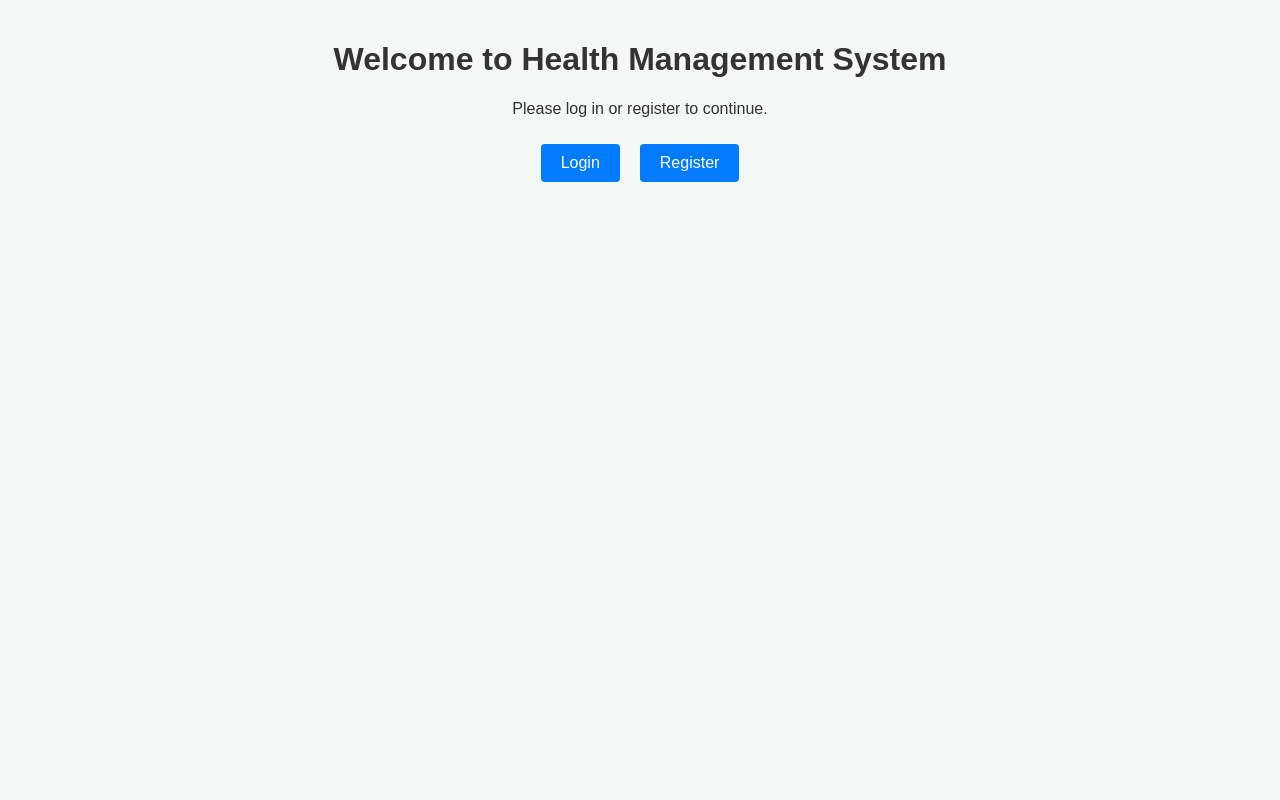
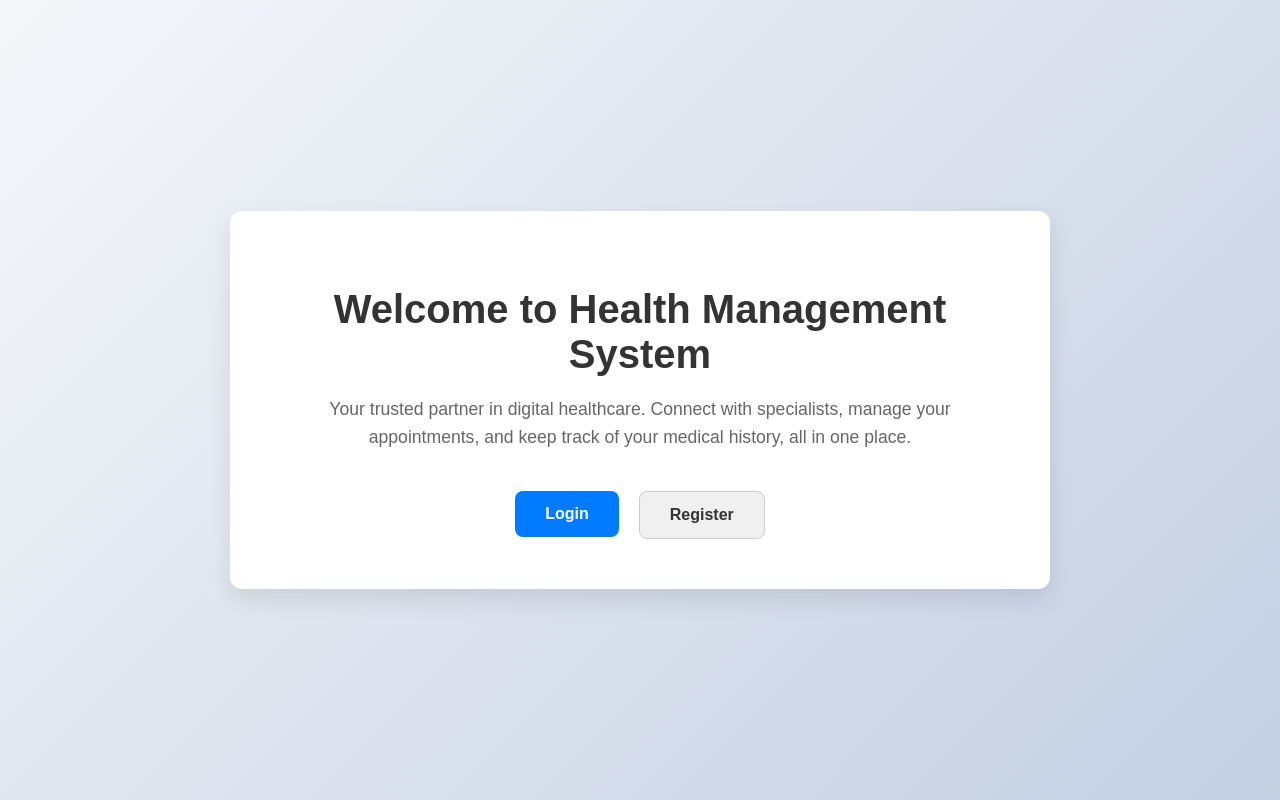
Before and after one commit to Saiteja-323/Healthcare_Project, a React app in the folder frontend/: page / in a window 1280 px wide. Built offline with nearby package versions, Linux system fonts and the light colour scheme; the HTML template or start-up script is replaced by a standard one.

Commit message:
update medical prescription

```diff
--- a/frontend/src/Home.jsx
+++ b/frontend/src/Home.jsx
@@ -1,57 +1,113 @@
-// frontend/src/Home.jsx
+import { useEffect } from 'react';
 import { Link, useNavigate } from 'react-router-dom';
 import { useAuth } from './AuthContext';
 
 function Home() {
-    const { user, logout } = useAuth();
+    const { user, loading } = useAuth();
     const navigate = useNavigate();
 
-    const handleLogout = () => {
-        logout();
-        navigate('/login');
-    };
+    useEffect(() => {
+        if (!loading && user) {
+            if (user.role === 'doctor' && user.doctor_profile) {
+                navigate('/doctor/dashboard', { replace: true });
+            } else if (user.role === 'patient' && user.patient_profile) {
+                navigate('/patient/dashboard', { replace: true });
+            }
+            else if (user.role === 'doctor') {
+                navigate('/doctor/dashboard', { replace: true });
+            } else if (user.role === 'patient') {
+                navigate('/patient/dashboard', { replace: true });
+            }
+        }
+    }, [user, loading, navigate]);
+
+    if (loading || user) {
+        return (
+            <div style={styles.container}>
+                <h1 style={styles.title}>Loading Your Experience...</h1>
+                <div style={styles.spinner}></div>
+            </div>
+        );
+    }
 
     return (
-        <div style={{ padding: '20px', textAlign: 'center', fontFamily: 'Arial, sans-serif' }}>
-            <h1>Welcome to Health Management System</h1>
-
-            {user ? (
-                <div>
-                    <p>Hello, {user.first_name || user.username}! (Role: {user.role})</p>
-                    {user.role === 'doctor' && (
-                        <Link to="/doctor/dashboard">
-                            <button style={{ margin: '10px', padding: '10px 20px', cursor: 'pointer' }}>
-                                Doctor Dashboard
-                            </button>
-                        </Link>
-                    )}
-                    {user.role === 'patient' && (
-                        <Link to="/patient/dashboard">
-                            <button style={{ margin: '10px', padding: '10px 20px', cursor: 'pointer' }}>
-                                Patient Dashboard
-                            </button>
-                        </Link>
-                    )}
-                    <button
-                        onClick={handleLogout}
-                        style={{ margin: '10px', padding: '10px 20px', backgroundColor: '#dc3545', color: 'white', border: 'none', borderRadius: '4px', cursor: 'pointer' }}
-                    >
-                        Logout
-                    </button>
-                </div>
-            ) : (
-                <div>
-                    <p>Please log in or register to continue.</p>
-                    <Link to="/login">
-                        <button style={{ margin: '10px', padding: '10px 20px', cursor: 'pointer' }}>Login</button>
+        <div style={styles.container}>
+            <div style={styles.card}>
+                <h1 style={styles.title}>Welcome to Health Management System</h1>
+                <p style={styles.subtitle}>Your trusted partner in digital healthcare. Connect with specialists, manage your appointments, and keep track of your medical history, all in one place.</p>
+                <div style={styles.buttonContainer}>
+                    <Link to="/login" style={{ textDecoration: 'none' }}>
+                        <button style={{ ...styles.button, ...styles.loginButton }}>Login</button>
                     </Link>
-                    <Link to="/register">
-                        <button style={{ margin: '10px', padding: '10px 20px', cursor: 'pointer' }}>Register</button>
+                    <Link to="/register" style={{ textDecoration: 'none' }}>
+                        <button style={{ ...styles.button, ...styles.registerButton }}>Register</button>
                     </Link>
                 </div>
-            )}
+            </div>
         </div>
     );
 }
 
+const styles = {
+    container: {
+        display: 'flex',
+        justifyContent: 'center',
+        alignItems: 'center',
+        minHeight: '100vh',
+        background: 'linear-gradient(135deg, #f5f7fa 0%, #c3cfe2 100%)',
+        fontFamily: 'Arial, sans-serif'
+    },
+    card: {
+        textAlign: 'center',
+        backgroundColor: 'white',
+        padding: '50px 60px',
+        borderRadius: '12px',
+        boxShadow: '0 10px 25px rgba(0, 0, 0, 0.1)',
+        maxWidth: '700px',
+    },
+    title: {
+        fontSize: '2.5rem',
+        color: '#333',
+        marginBottom: '15px'
+    },
+    subtitle: {
+        fontSize: '1.1rem',
+        color: '#666',
+        lineHeight: '1.6',
+        marginBottom: '40px'
+    },
+    buttonContainer: {
+        display: 'flex',
+        justifyContent: 'center',
+        gap: '20px'
+    },
+    button: {
+        padding: '14px 30px',
+        fontSize: '1rem',
+        border: 'none',
+        borderRadius: '8px',
+        cursor: 'pointer',
+        fontWeight: 'bold',
+        transition: 'transform 0.2s, box-shadow 0.2s'
+    },
+    loginButton: {
+        backgroundColor: '#007bff',
+        color: 'white',
+    },
+    registerButton: {
+        backgroundColor: '#f0f0f0',
+        color: '#333',
+        border: '1px solid #ccc'
+    },
+    spinner: {
+        border: '4px solid rgba(0, 0, 0, 0.1)',
+        width: '36px',
+        height: '36px',
+        borderRadius: '50%',
+        borderLeftColor: '#007bff',
+        animation: 'spin 1s ease infinite',
+        marginTop: '20px',
+    },
+};
+
 export default Home;
--- a/frontend/src/TreatmentFormModal.jsx
+++ b/frontend/src/TreatmentFormModal.jsx
@@ -1,18 +1,16 @@
-// --- UPDATED FILE: src/TreatmentFormModal.jsx ---
+// --- CORRECTED & ENHANCED FILE: frontend/src/TreatmentFormModal.jsx ---
 
 import { useState } from 'react';
 import axios from 'axios';
 
 const timingOptions = [
-    { key: 'mbe', label: 'Morning (Before Eat)' },
-    { key: 'maf', label: 'Morning (After Eat)' },
-    { key: 'abe', label: 'Afternoon (Before Eat)' },
-    { key: 'aaf', label: 'Afternoon (After Eat)' },
-    { key: 'nbe', label: 'Night (Before Eat)' },
-    { key: 'naf', label: 'Night (After Eat)' },
+    { key: 'mbe', label: 'Morning (Before Eat)' }, { key: 'maf', label: 'Morning (After Eat)' },
+    { key: 'abe', label: 'Afternoon (Before Eat)' }, { key: 'aaf', label: 'Afternoon (After Eat)' },
+    { key: 'nbe', label: 'Night (Before Eat)' }, { key: 'naf', label: 'Night (After Eat)' },
 ];
 
-function MedicineInput({ category, items, setItems }) {
+// Refactored MedicineInput for more robust add/remove logic
+function MedicineInput({ categoryName, categoryItems, setMedications }) {
     const [name, setName] = useState('');
     const [quantity, setQuantity] = useState(1);
     const [timings, setTimings] = useState([]);
@@ -27,21 +25,29 @@ function MedicineInput({ category, items, setItems }) {
             alert('Please enter name, quantity, and select at least one timing.');
             return;
         }
-        setItems(prev => ({...prev, [name]: { quantity, timings }}));
+        setMedications(prev => ({
+            ...prev,
+            [categoryName]: { ...prev[categoryName], [name]: { quantity, timings } }
+        }));
         setName('');
         setQuantity(1);
         setTimings([]);
+        // Clear checkboxes visually
+        document.querySelectorAll(`input[name=${categoryName}-timing]`).forEach(el => el.checked = false);
     };
 
+    // --- FIX: Correctly implemented remove functionality ---
     const handleRemove = (itemName) => {
-        const newItems = { ...items };
-        delete newItems[itemName];
-        setItems(newItems);
+        setMedications(prev => {
+            const updatedCategory = { ...prev[categoryName] };
+            delete updatedCategory[itemName];
+            return { ...prev, [categoryName]: updatedCategory };
+        });
     };
 
     return (
         <div style={styles.section}>
-            <h4>{category}</h4>
+            <h4>{categoryName}</h4>
             <div style={styles.inputGroup}>
                 <input type="text" placeholder="Medicine Name" value={name} onChange={e => setName(e.target.value)} style={{flex: 2, marginRight: '5px'}}/>
                 <input type="number" placeholder="Qty" value={quantity} onChange={e => setQuantity(e.target.value)} min="1" style={{flex: 1, marginRight: '5px'}}/>
@@ -49,17 +55,17 @@ function MedicineInput({ category, items, setItems }) {
             <div style={styles.timingsGrid}>
                 {timingOptions.map(opt => (
                     <label key={opt.key} style={{fontSize: '0.8em'}}>
-                        <input type="checkbox" value={opt.key} checked={timings.includes(opt.key)} onChange={handleTimingChange} />
+                        <input type="checkbox" value={opt.key} name={`${categoryName}-timing`} onChange={handleTimingChange} />
                         {opt.label}
                     </label>
                 ))}
             </div>
-            <button type="button" onClick={handleAdd} style={{...styles.addButton, width: '100%', marginTop: '10px'}}>Add {category.slice(0, -1)}</button>
+            <button type="button" onClick={handleAdd} style={{...styles.addButton, width: '100%', marginTop: '10px'}}>Add {categoryName.slice(0, -1)}</button>
             <ul style={styles.list}>
-                {Object.entries(items).map(([itemName, details]) => (
+                {Object.entries(categoryItems).map(([itemName, details]) => (
                     <li key={itemName} style={styles.listItem}>
                         <span>{itemName} (x{details.quantity}) - <small>{details.timings.join(', ')}</small></span>
-                        <button onClick={() => handleRemove(itemName)} style={styles.removeButton}>×</button>
+                        <button type="button" onClick={() => handleRemove(itemName)} style={styles.removeButton}>×</button>
                     </li>
                 ))}
             </ul>
@@ -67,6 +73,7 @@ function MedicineInput({ category, items, setItems }) {
     );
 }
 
+// Refactored TestInput for robust remove functionality
 function TestInput({ tests, setTests }) {
     const [testName, setTestName] = useState('');
     const handleAdd = () => {
@@ -74,8 +81,9 @@ function TestInput({ tests, setTests }) {
         setTests(prev => [...prev, testName.trim()]);
         setTestName('');
     };
-    const handleRemove = (index) => {
-        setTests(prev => prev.filter((_, i) => i !== index));
+    // --- FIX: Correctly implemented remove functionality ---
+    const handleRemove = (indexToRemove) => {
+        setTests(prev => prev.filter((_, index) => index !== indexToRemove));
     };
     return (
         <div style={styles.section}>
@@ -88,7 +96,7 @@ function TestInput({ tests, setTests }) {
                 {tests.map((test, index) => (
                     <li key={index} style={styles.listItem}>
                         <span>{test}</span>
-                        <button onClick={() => handleRemove(index)} style={styles.removeButton}>×</button>
+                        <button type="button" onClick={() => handleRemove(index)} style={styles.removeButton}>×</button>
                     </li>
                 ))}
             </ul>
@@ -96,10 +104,9 @@ function TestInput({ tests, setTests }) {
     );
 }
 
-
 function TreatmentFormModal({ appointment, onClose, onSuccess }) {
     const [medications, setMedications] = useState({
-        tablets: {}, syrups: {}, injections: {}, ointments: {}, instruments: {}
+        Tablets: {}, Syrups: {}, Injections: {}, Ointments: {}, Instruments: {}
     });
     const [prescribedTests, setPrescribedTests] = useState([]);
     const [loading, setLoading] = useState(false);
@@ -111,10 +118,9 @@ function TreatmentFormModal({ appointment, onClose, onSuccess }) {
         setError('');
 
         const formData = new FormData();
-        // Clean up empty medication categories before sending
         const finalMedications = Object.entries(medications).reduce((acc, [key, value]) => {
             if(Object.keys(value).length > 0) {
-                acc[key] = value;
+                acc[key.toLowerCase()] = value; // Convert key to lowercase for backend
             }
             return acc;
         }, {});
@@ -127,13 +133,12 @@ function TreatmentFormModal({ appointment, onClose, onSuccess }) {
         }
 
         try {
-            await axios.post(`/api/appointments/${appointment.id}/complete/`, formData, {
-                headers: { 'Content-Type': 'multipart/form-data' } // Still needed if you might add files later
-            });
+            await axios.post(`/api/appointments/${appointment.id}/complete/`, formData);
             alert('Treatment submitted successfully! Records sent for processing.');
-            onSuccess();
+            onSuccess(); // This refreshes the dashboard
             onClose();
         } catch (err) {
+            console.error("Submission Error:", err); // Log the error
             const errorMsg = err.response?.data?.error || 'Failed to submit treatment.';
             setError(errorMsg);
         } finally {
@@ -149,11 +154,14 @@ function TreatmentFormModal({ appointment, onClose, onSuccess }) {
                 {error && <p style={{ color: 'red' }}>{error}</p>}
 
                 <div style={styles.grid}>
-                    <MedicineInput category="Tablets" items={medications.tablets} setItems={items => setMedications(p => ({...p, tablets: items}))}/>
-                    <MedicineInput category="Syrups" items={medications.syrups} setItems={items => setMedications(p => ({...p, syrups: items}))}/>
-                    <MedicineInput category="Injections" items={medications.injections} setItems={items => setMedications(p => ({...p, injections: items}))}/>
-                    <MedicineInput category="Ointments" items={medications.ointments} setItems={items => setMedications(p => ({...p, ointments: items}))}/>
-                    <MedicineInput category="Instruments" items={medications.instruments} setItems={items => setMedications(p => ({...p, instruments: items}))}/>
+                    {Object.keys(medications).map(category => (
+                         <MedicineInput
+                            key={category}
+                            categoryName={category}
+                            categoryItems={medications[category]}
+                            setMedications={setMedications}
+                        />
+                    ))}
                     <TestInput tests={prescribedTests} setTests={setPrescribedTests} />
                 </div>
 
@@ -173,7 +181,7 @@ const styles = {
     section: { border: '1px solid #eee', padding: '15px', borderRadius: '5px' },
     inputGroup: { display: 'flex', marginBottom: '10px' },
     timingsGrid: { display: 'grid', gridTemplateColumns: '1fr 1fr', gap: '5px' },
-    addButton: { padding: '8px 12px', backgroundColor: '#007bff', color: 'white', border: 'none', borderRadius: '4px' },
+    addButton: { padding: '8px 12px', backgroundColor: '#007bff', color: 'white', border: 'none', borderRadius: '4px', cursor: 'pointer' },
     list: { listStyle: 'none', padding: 0, maxHeight: '150px', overflowY: 'auto', marginTop: '10px' },
     listItem: { display: 'flex', justifyContent: 'space-between', alignItems: 'center', padding: '4px', borderBottom: '1px solid #f0f0f0' },
     removeButton: { background: '#dc3545', color: 'white', border: 'none', borderRadius: '50%', width: '20px', height: '20px', cursor: 'pointer', display: 'flex', alignItems: 'center', justifyContent: 'center', lineHeight: '1' },
```
Also changed, not shown: frontend/src/pages/doctor/DiagnosticCenter.jsx (+15 -11 lines), frontend/src/pages/doctor/MedicalPayments.jsx (+15 -11 lines), frontend/src/pages/patient/PatientDiagnosticCenter.jsx (+7 -9 lines), frontend/src/pages/patient/PatientMedicalPayments.jsx (+6 -8 lines).
